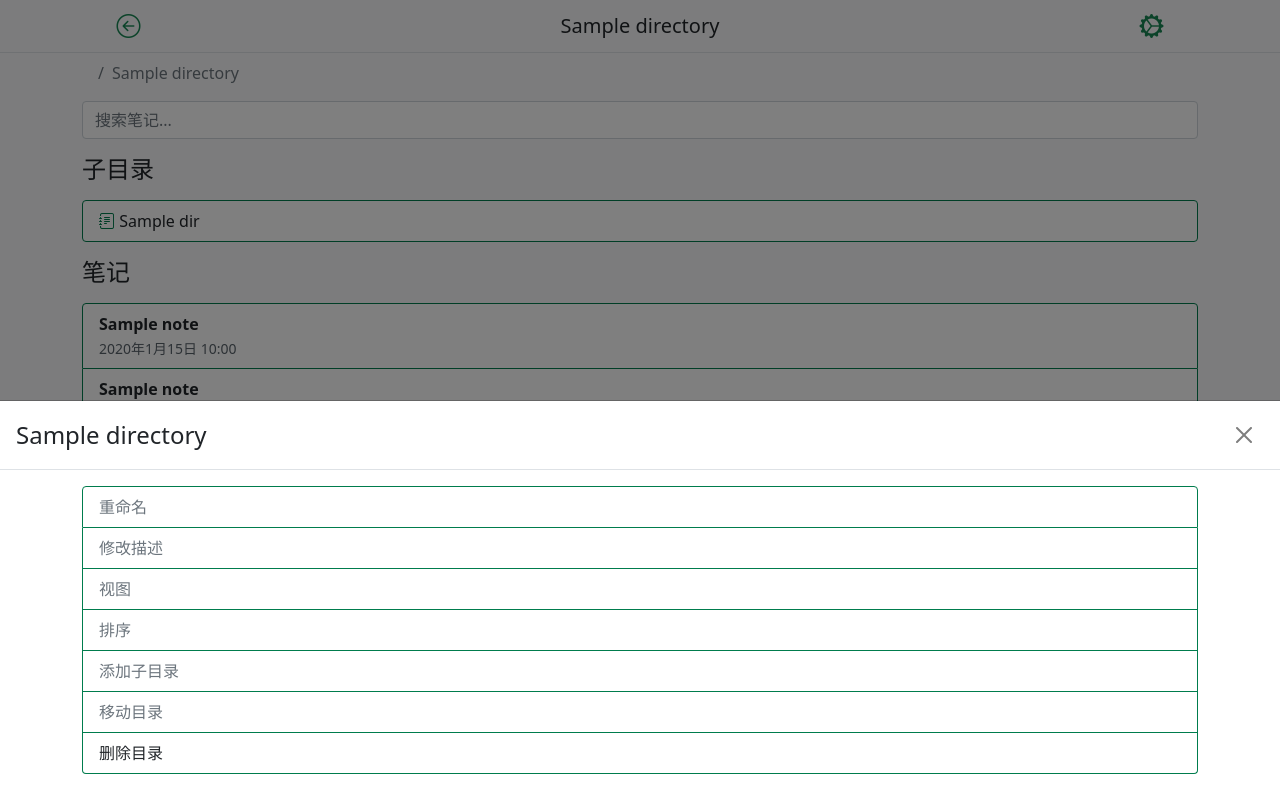
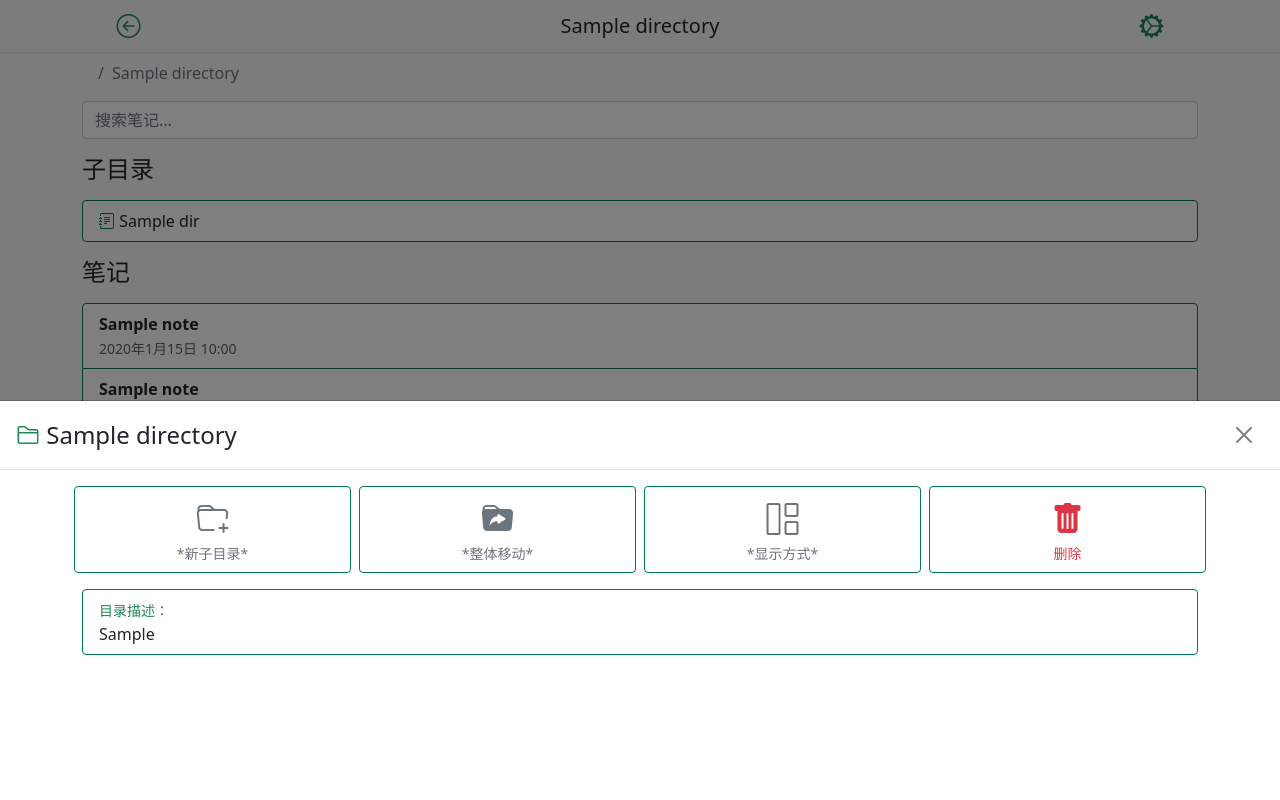
Before and after one commit to RoyCoya/RoddyCafe_v0.1, a Django app: template RoddyCafe/Notebook/templates/Notebook/directory/notelist.html in a window 1280 px wide, after a click that opens the changed part. Run offline with Django 4.2, Linux system fonts and the light colour scheme; tables that the repository leaves empty hold one stand-in row (values such as "Sample post"); the template is opened without the code that fills it: values that come from a table or form of the project are taken from there, most other values are stand-ins (such as "Sample title", 1, 10 or a date in 2020); some libraries are stand-ins or nearby versions.

Commit message:
[update]Tool bar ui optimizations

```diff
--- a/RoddyCafe/Notebook/static/Notebook/css/notebook_theme.css
+++ b/RoddyCafe/Notebook/static/Notebook/css/notebook_theme.css
@@ -1,8 +1,8 @@
 /*
-    元素统一改为主题色
+    元素统一改为主题色。目前包含：链接、卡片
 */
-a{color: rgb(0, 124, 77);}
-
+a{color: rgb(0, 124, 77);text-decoration: none;}
+.card{border-color: rgb(0, 124, 77);}
 /*
     list-group 的 item 在没有focus和hover时边框为主题色（特殊标识则为其自己的颜色），背景文字维持默认。当focus和hover时，背景转为主题色，文字转为白色
 */
@@ -22,3 +22,8 @@ a{color: rgb(0, 124, 77);}
 */
 .tooltip-inner{background-color: white;color: rgb(0, 124, 77);font-size: large;}
 .bs-tooltip-auto[data-popper-placement^=left] .tooltip-arrow::before, .bs-tooltip-start .tooltip-arrow::before{border-left-color: white;}
+
+/*
+    switch的确认背景色改为主题色
+*/
+.form-check-input:checked{ background-color: rgb(0, 124, 77);border-color: rgb(0, 124, 77);}
--- a/RoddyCafe/Notebook/templates/Notebook/directory/notelist.html
+++ b/RoddyCafe/Notebook/templates/Notebook/directory/notelist.html
@@ -89,52 +89,45 @@
 
 <div class="offcanvas offcanvas-bottom" data-bs-focus="false" style="height: 50%;" tabindex="-1" id="toolbarBottom">
     <div class="offcanvas-header row border-bottom d-flex justify-content-between">
-        <h4 class="offcanvas-title col-10" id="toolbarBottomLabel">{{ directory.name }}</h4>
+        <h4 class="offcanvas-title col-10" id="toolbarBottomLabel"><i class="bi bi-folder2 text-success"></i> {{ directory.name }}</h4>
         <button type="button" class="btn-close me-3" data-bs-dismiss="offcanvas"></button>
     </div>
     <div class="offcanvas-body">
         <div class="container">
-            <div class="row">
-                <div class="col">
-                    <ul class="list-group">
-                        <a href="#" class="list-group-item list-group-item-action disabled">
-                            <div class="d-flex justify-content-between">
-                                重命名
+            <div class="row mb-3">
+                <div class="col-3 ps-1 pe-1">
+                    <a href="#" class="card pt-2 pb-2 text-center text-secondary">
+                        <i class="bi bi-folder-plus" style="font-size: 2rem;"></i>
+                        <small>*新子目录*</small>
+                    </a>
                 </div>
+                <div class="col-3 ps-1 pe-1">
+                    <a href="#" class="card pt-2 pb-2 text-center text-secondary">
+                        <i class="bi bi-folder-symlink-fill" style="font-size: 2rem;"></i>
+                        <small>*整体移动*</small>
                     </a>
-                        <a href="#" class="list-group-item list-group-item-action disabled">
-                            <div class="d-flex justify-content-between">
-                                修改描述
                 </div>
+                <div class="col-3 ps-1 pe-1">
+                    <a href="#" class="card pt-2 pb-2 text-center text-secondary">
+                        <i class="bi bi-grid-1x2" style="font-size: 2rem;"></i>
+                        <small>*显示方式*</small>
                     </a>
-                        <a href="#" class="list-group-item list-group-item-action disabled">
-                            <div class="d-flex justify-content-between">
-                                视图
                 </div>
+                <div class="col-3 ps-1 pe-1">
+                    <a href="#deleteConfirm" data-bs-toggle="modal" class="card pt-2 pb-2 text-center text-danger">
+                        <i class="bi bi-trash-fill" style="font-size: 2rem;"></i>
+                        <small>删除</small>
                     </a>
-                        <a href="#" class="list-group-item list-group-item-action disabled">
-                            <div class="d-flex justify-content-between">
-                                排序
-                            </div>
-                        </a>
-                        <a href="#" class="list-group-item list-group-item-action disabled">
-                            <div class="d-flex justify-content-between">
-                                添加子目录
-                            </div>
-                        </a>
-                        <a href="#" class="list-group-item list-group-item-action disabled">
-                            <div class="d-flex justify-content-between">
-                                移动目录
-                            </div>
-                        </a>
-                        <a href="#" data-bs-toggle="modal" data-bs-target="#deleteConfirm" class="list-group-item list-group-item-action">
-                            <div class="d-flex justify-content-between">
-                                删除目录
-                            </div>
-                        </a>
-                    </ul>
                 </div>
             </div>
+            <ul class="list-group">
+                <div class="list-group-item">
+                    <small class="text-success">目录描述：<br></small>
+                    {% if directory.discription %}{{ directory.discription }}
+                    {% else %}<span class="text-secondary">无</span>
+                    {% endif %}
+                </div>
+            </ul>
         </div>
     </div>
 </div>
--- a/RoddyCafe/Notebook/templates/Notebook/note/edit.html
+++ b/RoddyCafe/Notebook/templates/Notebook/note/edit.html
@@ -16,7 +16,7 @@
                 <a href="{% url 'Notebook_note_detail' note.id %}" class="col-1 text-center">
                     <i class="text-success bi bi-arrow-left-circle" style="font-size: 1.5rem;"></i>
                 </a>
-                <span class="col-8 h5 text-center" style="margin: 0px;">编辑：{{ note.title }}</span>
+                <span class="col-8 h5 text-center text-success" style="margin: 0px;">编辑：{{ note.title }}</span>
                 <a id="save" href="#" class="col-1 text-center">
                     <i class="text-success bi bi-check-circle" style="font-size: 1.5rem;"></i>
                 </a>
```
Also changed, not shown: RoddyCafe/Notebook/static/Notebook/css/card.css (deleted, +0 -7 lines), RoddyCafe/Notebook/templates/Notebook/note/detail.html (+12 -9 lines). Lines whose indentation alone changed are shown as unchanged.
